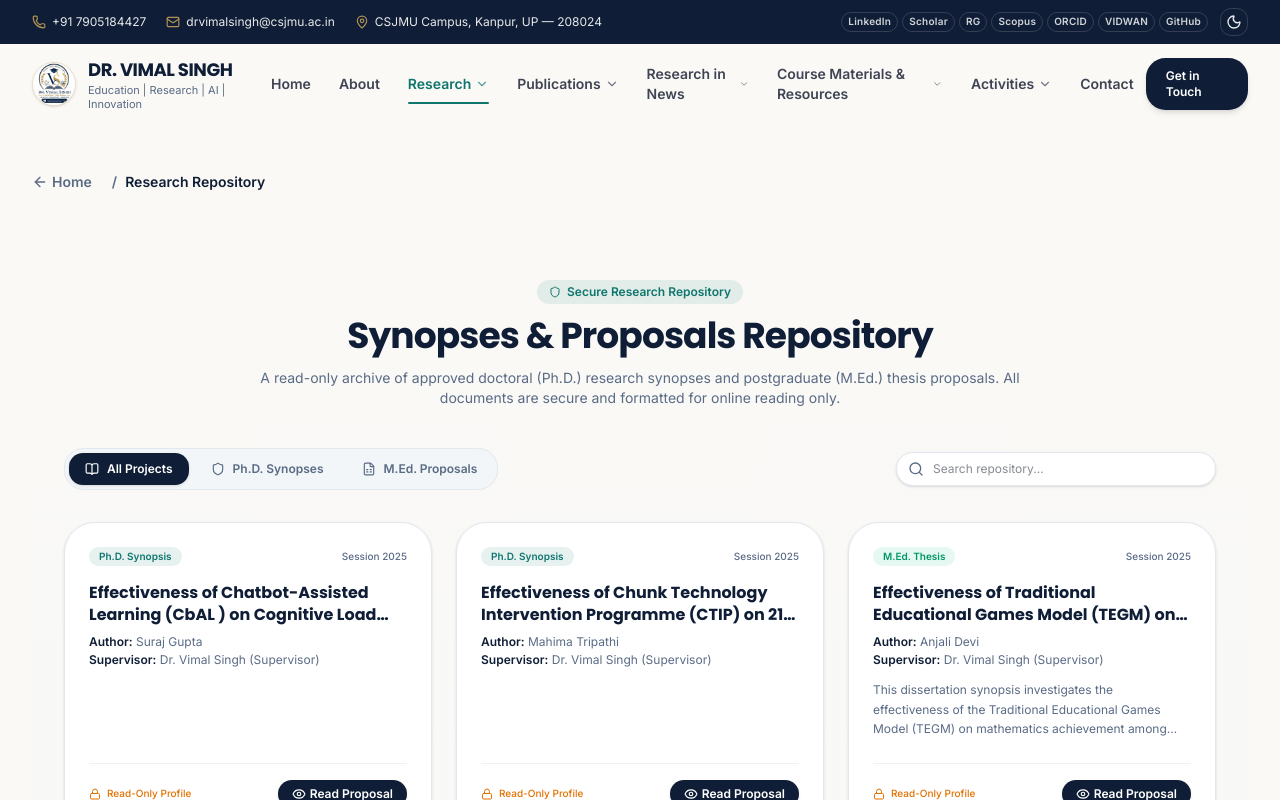
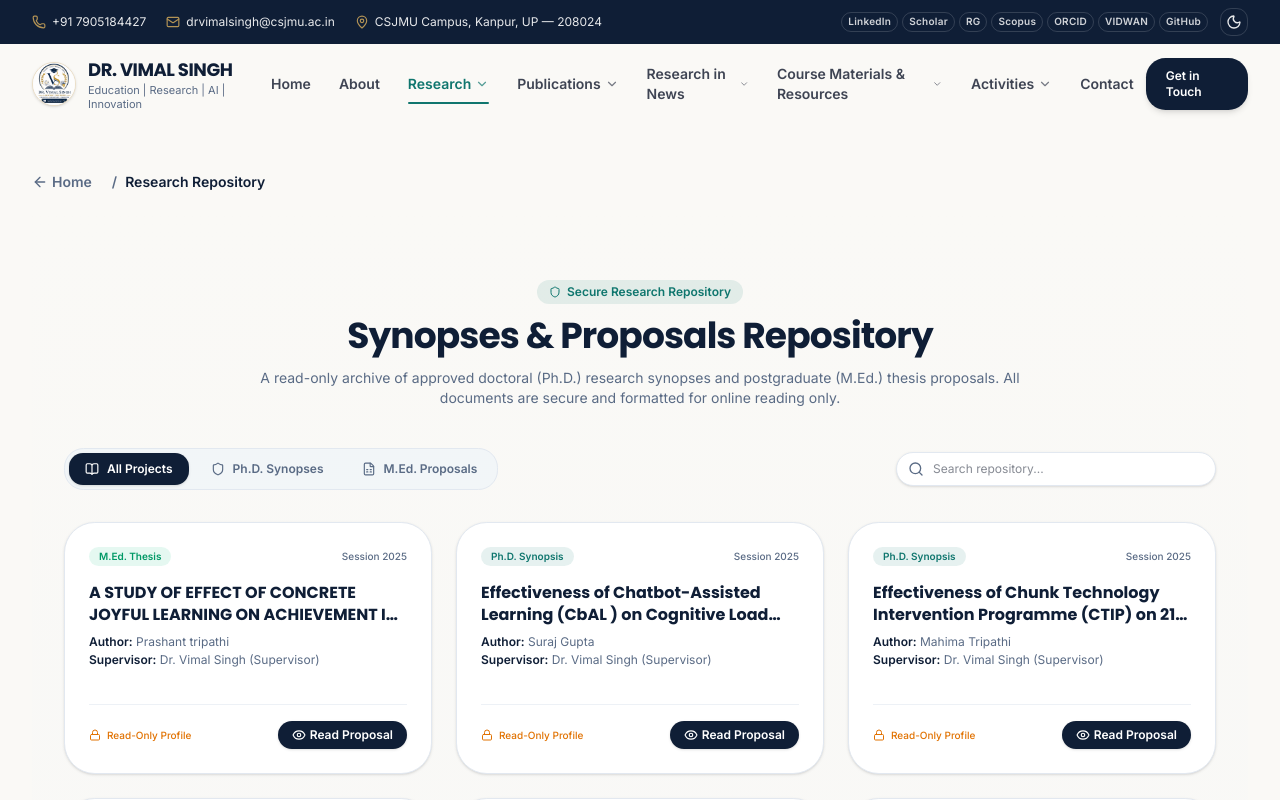
Before and after one commit to vimalclaude25/Dr.VimalSingh-s-portfolio, a Next.js app: page /research-repository in a window 1280 px wide. Shown: the top 800 px of the page. Built offline with nearby package versions, Linux system fonts and the light colour scheme.

Commit message:
feat(repository): upload new research proposal for Prashant tripathi

```diff
--- a/components/research-repository-section.tsx
+++ b/components/research-repository-section.tsx
@@ -35,6 +35,28 @@ interface ProposalDoc {
 }
 
 const repositoryData: ProposalDoc[] = [
+  {
+    id: 1784373802625,
+    title: "A STUDY OF EFFECT OF CONCRETE JOYFUL LEARNING ON ACHIEVEMENT IN MATHEMATICS OF MIDDLE STAGE STUDENTS OF PUBLIC SCHOOLS OF KANPUR CITY",
+    author: "Prashant tripathi",
+    supervisor: "Dr. Vimal Singh (Supervisor)",
+    type: "med",
+    status: "Proposal Approved",
+    year: 2025,
+    institution: "Department of Education, School of Teacher Education, CSJMU Kanpur",
+    abstract: "",
+    pdfPath: "https://drive.google.com/file/d/1FcS-DPw31hqTmptyOk7i4T0kkigmhO8R/preview",
+    pages: [
+      {
+        title: "Synopsis Details",
+        content: [
+          "Author: Prashant tripathi | Supervisor: Dr. Vimal Singh (Supervisor)",
+          ""
+        ]
+      }
+    ]
+  },
+
   {
     id: 1784373378879,
     title: "Effectiveness of Chatbot-Assisted Learning (CbAL ) on Cognitive Load and Digital Socratic Engagement among Post-Graduate Students of Kanpur City",
```
